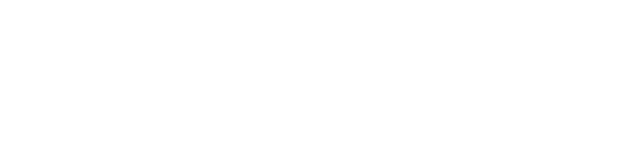
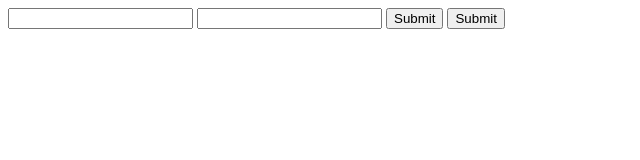
Before and after one commit to Akhil2453/Web-DevBootcamp, a plain HTML site: page BasicExmpl/forms.html in a window 1280 px wide. Shown: the whole page, without its empty margins (0-640 px from the left). Drawn offline with Linux system fonts and the light colour scheme.

Commit message:
added buttons

```diff
--- a/BasicExmpl/forms.html
+++ b/BasicExmpl/forms.html
@@ -4,6 +4,11 @@
 	<title>Forms Demo</title>
 </head>
 <body>
-
+	<input type="text">
+	<!-- <input type="color">
+	<input type="radio"> -->
+	<input type="password">
+	<button>Submit</button>      <!-- button type -->
+	<input type="submit">        <!-- input type -->
 </body>
 </html>
```
